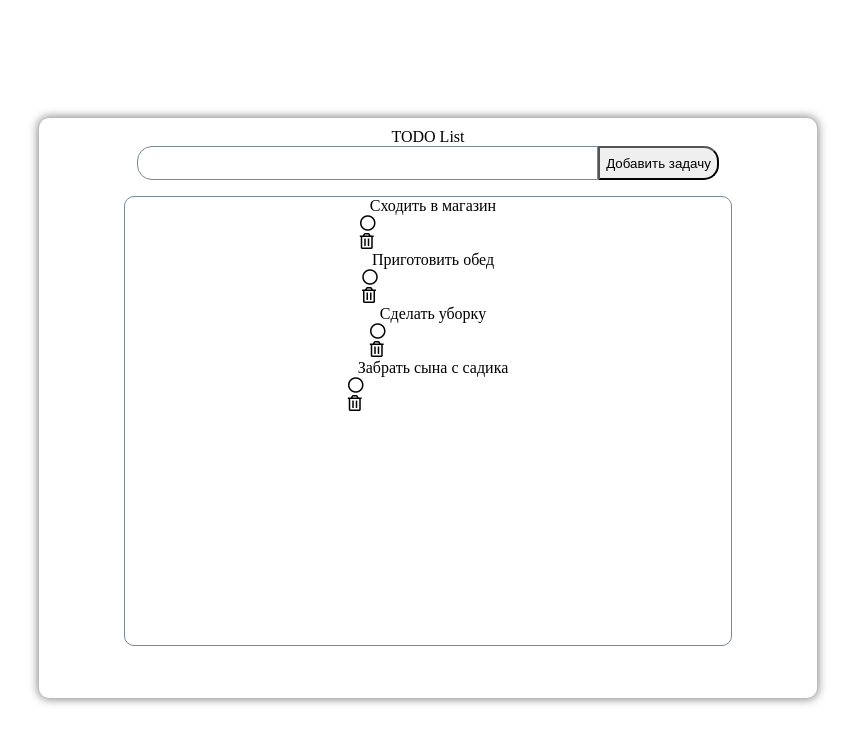
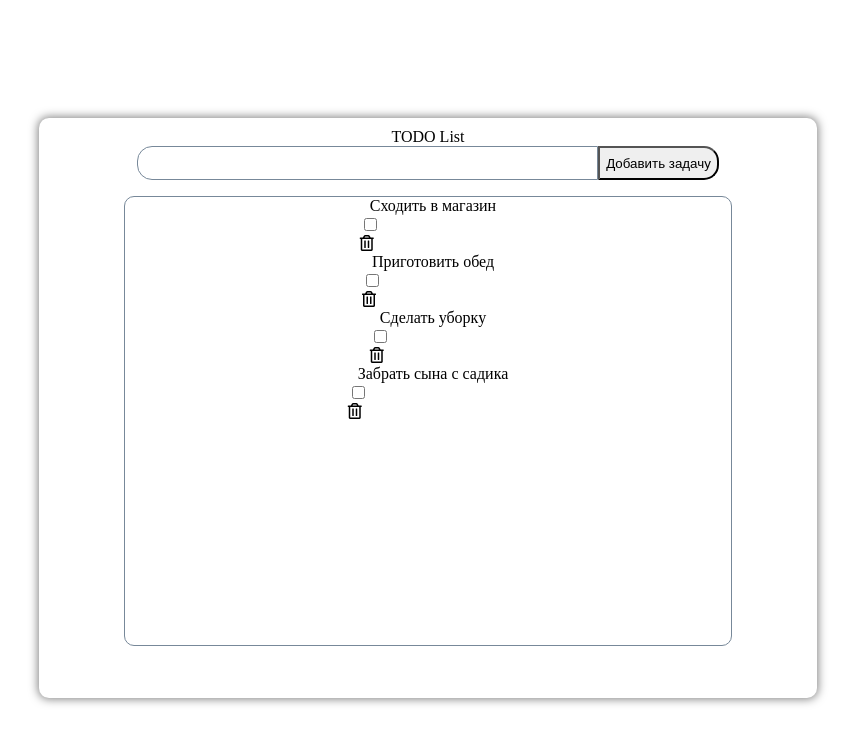
Before and after one commit to ESychev/EGAR_HTML_JS, a plain HTML site: page index.html in a window 1280 px wide. Shown: the whole page, without its empty margins (212-1067 px from the left). Drawn offline with Linux system fonts and the light colour scheme.

Commit message:
Добавление кнопки удалить и создание логики js

```diff
--- a/action.js
+++ b/action.js
@@ -16,11 +16,13 @@ var tasks = [
 
 
 function showTasks() {
-    document.getElementsByClassName('task-area')[0].innerHTML='';
-    for(var i = 0; i < tasks.length; i++){
-        create(tasks[i].text,tasks[i].id, tasks[i].isComplete);
 
-    }
+   document.getElementsByClassName('task-area')[0].innerHTML='';
+    if (tasks.length>0){
+        for(var i = 0; i < tasks.length; i++) {
+        create(tasks[i].text,tasks[i].id, tasks[i].isComplete);}}
+
+     document.getElementsByClassName('task-area')[0].innerHTML+='<div></div>';
 }
 
 
@@ -38,11 +40,11 @@ function create(text, id, isComplete){
     if (isComplete){
         elementText.className += ' complete-true';
         element.innerHTML += `<div class="compelete" onclick="completeTask(${id})">
-        <i class="far fa-check-circle"></i>
+        <input type="checkbox" checked>
         </div>`;
     } else{
         element.innerHTML += `<div class="compelete" onclick="completeTask(${id})">
-   <i class="far fa-circle"></i>
+        <input type="checkbox"  >
    </div>`;
     }
     element.innerHTML += `<div class="compelete" onclick="deleteItem (${id})">
@@ -71,4 +73,14 @@ function completeTask(index){
 
 
 
+
+
+    function deleteItem(id) {
+
+        console.log(id);
+          var removedItems = tasks.splice(id, 1);
+        console.log(tasks);
+        console.log(removedItems);
+        showTasks();
+    }
 showTasks();
--- a/style.css
+++ b/style.css
@@ -47,6 +47,7 @@
     display: flex;
     flex-direction: column;
     align-items: center;
+    overflow-y: scroll;
 }
 
 .task:hover{
```
